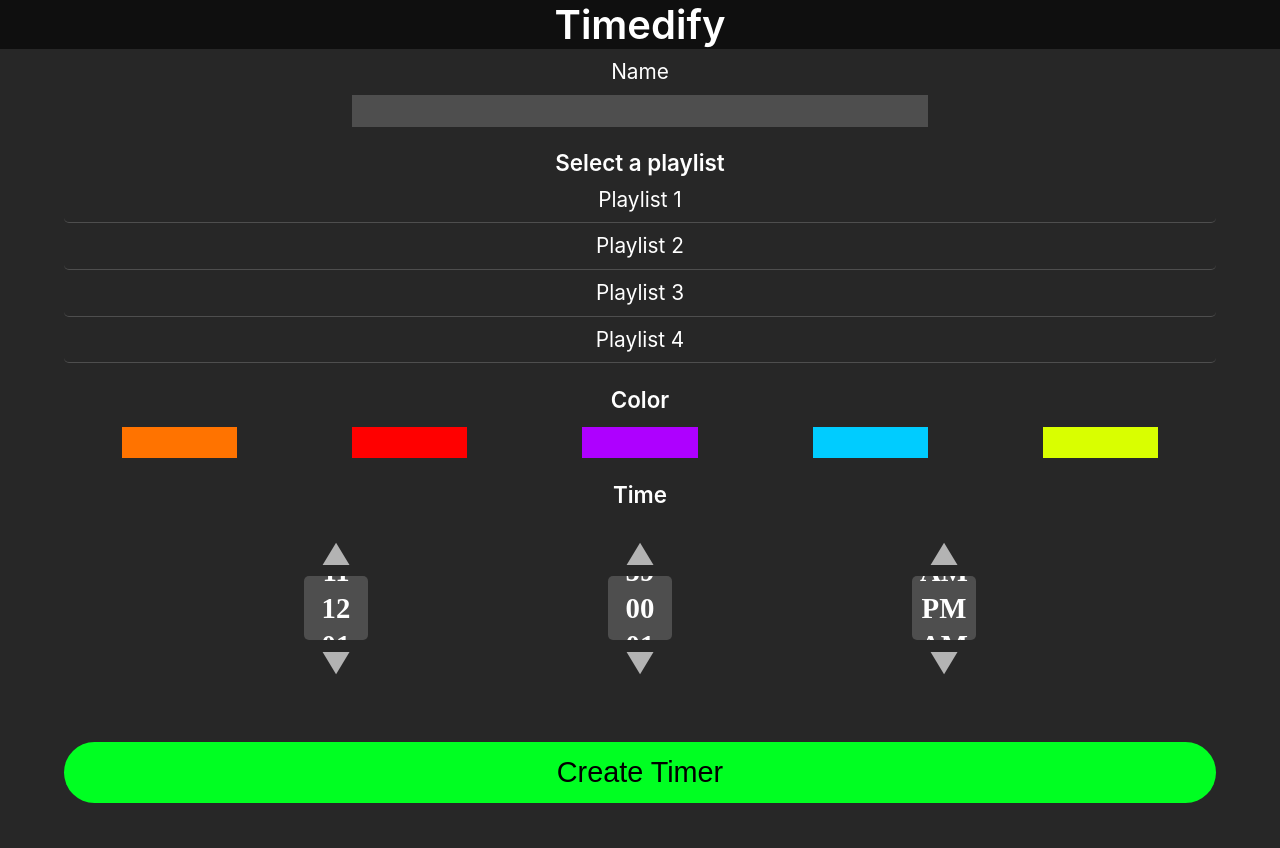
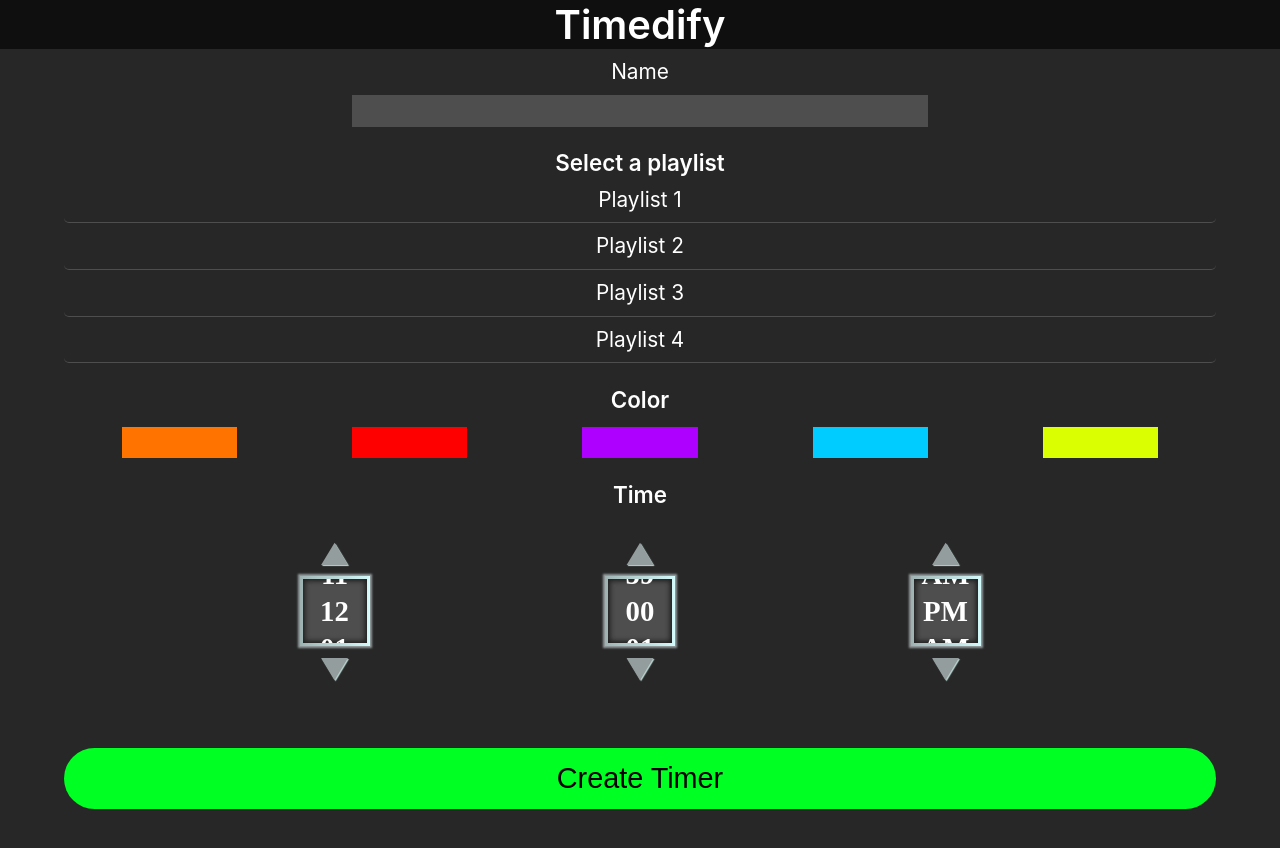
Before and after one commit to ncaudill27/timedlify-serverless, a React (Create React App) app: page / in a window 1280 px wide. Shown: the top 848 px of the page. Built offline with nearby package versions, Linux system fonts and the light colour scheme.

Commit message:
Style Timer wheel

```diff
--- a/src/index.css
+++ b/src/index.css
@@ -175,14 +175,27 @@ COLORS RADIO
   width: 4em;
   height: 4em;
   background-color: #4e4e4e;
-  border-radius: 5px;
+  border-width: 3px;
+  border-style: solid;
+  border-image:
+    linear-gradient(
+      to right,
+      #9cafaf,
+      rgb(214, 254, 255)
+    ) 2 10%;
+  /* border-radius: 7px; */
+  box-shadow:
+    inset 1px 1px 5px 1px #1f1f1fd2,
+    inset -1px -1px 5px 1px #1f1f1fd7,
+    0 0 2px 2px #949d9e;
   overflow: hidden;
+
 }
 
 .wheel { font-family: 'Envy Code R'; }
 .arrow {
-  color: #b3b3b3;
-  text-shadow: 1px solid #c2cc;
+  color: #949d9e;
+  text-shadow: 1px 1px 1px rgb(191, 219, 215);
 }
 .arrow:hover { cursor: pointer; }
 
```
